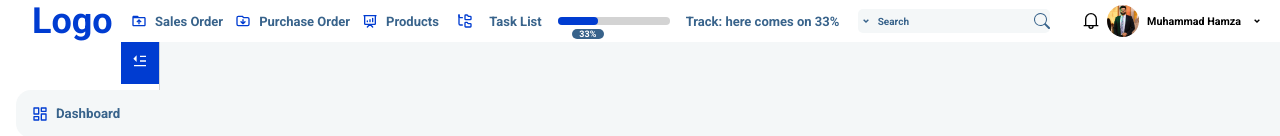
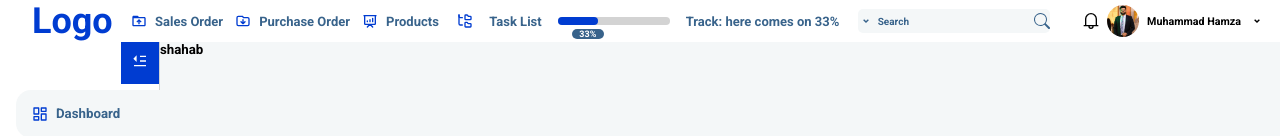
Before and after one commit to EdraakSystems/dashboard, a React (Create React App) app: page / in a window 1280 px wide. Shown: the top 136 px of the page. Built offline with nearby package versions, Linux system fonts and the light colour scheme.

Commit message:
dashboard page

```diff
--- a/src/App.jsx
+++ b/src/App.jsx
@@ -3,13 +3,17 @@ import './index.css'
 
 import Navbar from './components/Navbar/Navbar'
 import Leftnav from './components/Leftnav/Leftnav'
+import Dashboard from './components/Dashboard/Dashboard'
 
 const App = () => {
   return (
-    <>
-      <Navbar />
-      <Leftnav />
-    </>
+    <div className='container'>
+      <div className="topNavbar"> <Navbar /></div>
+      <div className="content">
+        <div className="sideNavbar"> <Leftnav /></div>
+        <div className="dashBoard"> <Dashboard /></div>
+      </div>
+    </div>
   )
 }
 
--- /dev/null
+++ b/src/components/Dashboard/Dashboard.jsx
@@ -0,0 +1,12 @@
+import React from 'react'
+import './Dashboard.css'
+
+const Dashboard = () => {
+  return (
+    <div className='dashboard'>
+      <h5>shahab</h5>
+    </div>
+  )
+}
+
+export default Dashboard
--- a/src/index.css
+++ b/src/index.css
@@ -37,11 +37,28 @@ a {
 
 /* Utility Class */
 .container {
-  --max-width: 69.375em;
-  --padding: 1rem;
-  width: min(var(--max-width), 100% - (var(--padding)*2));
-  margin-inline: auto;
+  display: flex;
+  flex-direction: column;
+  height: 100vh;
 }
+
+.topNavbar {
+  height: 50px;
+}
+
+.content {
+  display: flex;
+  flex: 1;
+}
+
+.sideNavbar {
+  flex: 0 0 auto;
+}
+
+.dashBoard {
+  flex: 1;
+}
+
 
 .btn {
   padding: 0.7rem 0.7rem;
```
Also changed, not shown: src/components/Header/Header.jsx (deleted, +0 -35 lines), src/components/Dashboard/Dashboard.css (added).
